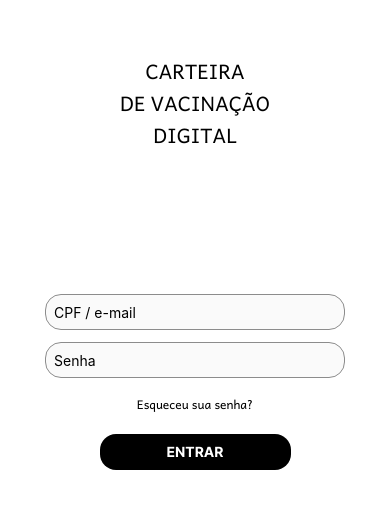
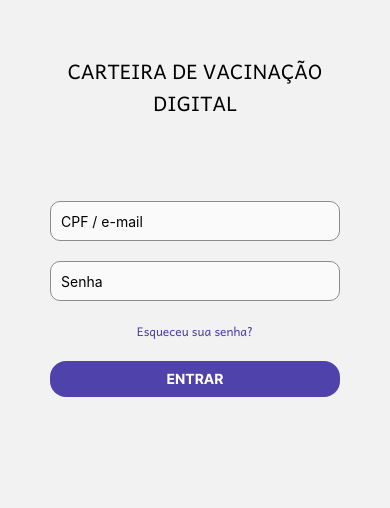
Before and after one commit to vinibmittmann/Carteira-de-Vacinacao-Digital, a React Native app: screen /Login in a window 390 px wide. Shown: the part 110-618 px from the top of the page. Built offline with nearby package versions, Linux system fonts and the light colour scheme.

Commit message:
fix: ajustando detalhes no layout

```diff
--- a/src/components/Header/index.js
+++ b/src/components/Header/index.js
@@ -14,7 +14,7 @@ const Header = () => {
       <View style={{
         width: 500,
         height: 100,
-        backgroundColor: '#7A6DCC',
+        backgroundColor: '#5042AB',
         }}>
 
         <View
--- a/src/pages/addUser.js
+++ b/src/pages/addUser.js
@@ -48,8 +48,10 @@ export default function AddUserScreen({ navigation }) {
   }
 
   return (
-    <View style={styles.container}>
-      <ScrollView style={{width: "77%"}}>
+
+    <View>
+      <ScrollView style={{padding:50}}>
+
         <Controller
           control={control}
           name="name"
@@ -137,13 +139,14 @@ export default function AddUserScreen({ navigation }) {
         {errors.password2 && <Text style={styles.labelError}>{errors.password2?.message}</Text>}
 
         <TouchableOpacity
-        style = {styles.buttonPaciente}
+          style={[styles.buttonPaciente, {backgroundColor: '#5042AB', width: '100%'}]}
           onPress = {handleSubmit(registerUser)}
           >
             <Text style = {styles.buttonTitle}>Confirmar Cadastro</Text>
           </TouchableOpacity>
 
         <StatusBar style="auto" />
+
       </ScrollView>
     </View>
   );
--- a/src/pages/login.js
+++ b/src/pages/login.js
@@ -11,10 +11,8 @@ export default function LoginScreen({navigation}) {
     const {login, error} = useContext(AuthContext)
 
     return (
-        <View style={styles.container}>
-            <Text style={[styles.logo, {paddingTop: 165}]}>CARTEIRA</Text>
-            <Text style={styles.logo}>DE VACINAÇÃO</Text>
-            <Text style={[styles.logo, {paddingBottom: 115}]}>DIGITAL</Text>
+        <View style={styles.loginContainer}>
+            <Text style={[styles.logo, {paddingTop: 165, paddingBottom: 50, textAlign: 'center'}]}>CARTEIRA DE VACINAÇÃO DIGITAL</Text>
 
             <Text style={styles.error}> {error} </Text>
             <TextInput
@@ -33,11 +31,11 @@ export default function LoginScreen({navigation}) {
             <TouchableOpacity
                 onPress={null}
             >
-                <Text style={[styles.link, {color: '#000000'}]}>Esqueceu sua senha?</Text>
+                <Text style={[styles.link, {color: '#5042AB'}]}>Esqueceu sua senha?</Text>
             </TouchableOpacity>
 
             <TouchableOpacity
-                style={[styles.button, {backgroundColor: '#000000'}]}
+                style={[styles.button, {backgroundColor: '#5042AB', width: '100%'}]}
                 onPress={() => login(email, password)}
             >
                 <Text style={styles.buttonTitle}>ENTRAR</Text>
--- a/src/pages/vaccinate.js
+++ b/src/pages/vaccinate.js
@@ -64,7 +64,7 @@ export default function LoginScreen() {
     }
 
     return (
-        <View style={styles.container}>
+        <View style={[styles.container, {padding: 50}]}>
 
             <DropDownPicker
                 placeholder="Selecione uma vacina"
@@ -79,9 +79,9 @@ export default function LoginScreen() {
                 onChangeValue={(value) => {getVaccine(value)}}
             />
 
-            <Text>{vaccine === null ? '' : vaccine.name}</Text>
-            <Text>{vaccine === null ? '' : vaccine.manufacturer}</Text>
-            <Text>{vaccine === null ? '' : vaccine.dosage}</Text>
+            {/* <Text>{vaccine === null ? '' : vaccine.name}</Text> */}
+            {/* <Text>{vaccine === null ? '' : vaccine.manufacturer}</Text>
+            <Text>{vaccine === null ? '' : vaccine.dosage}</Text> */}
 
             <TextInput
                 style={styles.textInput}
@@ -93,7 +93,7 @@ export default function LoginScreen() {
             <Text>{user === null ? '' : user.name}</Text>
 
             <TouchableOpacity
-                style={[styles.button, {backgroundColor: '#000000'}]}
+                style={[styles.button, {backgroundColor: '#5042AB', width: '100%'}]}
                 onPress={() => applyVaccine()}
             >
                 <Text style={styles.buttonTitle}>CONFIRMAR</Text>
--- a/src/routes/auth.tsx
+++ b/src/routes/auth.tsx
@@ -15,7 +15,7 @@ const AuthRoute: React.FC = () => (
                 color: "white"
             },
             headerStyle: {
-                backgroundColor: "#7A6DCC"
+                backgroundColor: "#5042AB"
             }
         }}/>
     </AuthStack.Navigator>
--- a/src/routes/employee.tsx
+++ b/src/routes/employee.tsx
@@ -28,10 +28,10 @@ const EmployeeRoute: React.FC = () => (
             headerShown: true,
             headerTitle: 'Novo Usuário',
             headerTitleStyle: {
-                color: "white"
+                color: "white",
             },
             headerStyle: {
-                backgroundColor: "#7A6DCC"
+                backgroundColor: "#5042AB",
             }
         }}/>
         <EmployeeStack.Screen name="Aplicação de Vacina" component={VaccinateScreen} options={{
@@ -41,7 +41,7 @@ const EmployeeRoute: React.FC = () => (
                 color: "white"
             },
             headerStyle: {
-                backgroundColor: "#7A6DCC"
+                backgroundColor: "#5042AB"
             }
         }}/>
     </EmployeeStack.Navigator>
--- a/src/routes/user.tsx
+++ b/src/routes/user.tsx
@@ -18,9 +18,15 @@ function CustomDrawerContent(props) {
 
 const UserRoute: React.FC = () => (
     <UserStack.Navigator drawerContent={props => <CustomDrawerContent {...props} />}>
-        <UserStack.Screen name="Carteira de Vacinação" component={MainScreen} options={{
-            headerShown: true
-
+        <UserStack.Screen name="Carteira de Vacinação" component={MainScreen}options={{
+            headerShown: true,
+            headerTitle: 'Carteira de Vacinação',
+            headerTitleStyle: {
+                color: "white",
+            },
+            headerStyle: {
+                backgroundColor: "#5042AB",
+            }
         }}/>
     </UserStack.Navigator>
 )
--- a/styles.js
+++ b/styles.js
@@ -30,20 +30,19 @@ export const styles = StyleSheet.create({
     textInput: {
         alignItems: 'center',
         justifyContent: 'center',
-        width: 300,
-        height: 36,
+        width: '100%',
+        height: 40,
         backgroundColor: "#FAFAFA",
-        marginVertical: 6,
+        marginVertical: 10,
         includeFontPadding: true,
-        paddingLeft: 8,
-        borderRadius: 16,
+        paddingLeft: 10,
+        borderRadius: 10,
         borderColor: "#8C8C8C",
         borderWidth: 1
     },
     button: {
         fontSize: 14,
         backgroundColor: "#153586",
-        width: 191,
         height: 36,
         borderRadius: 16,
         justifyContent: "center",
@@ -80,7 +79,7 @@ export const styles = StyleSheet.create({
     card:{
         width: 350,
         height: 130,
-        borderColor: '#7A6DCC',
+        borderColor: '#5042AB',
         borderWidth: 1,
         marginBottom: 10,
 
@@ -98,15 +97,15 @@ export const styles = StyleSheet.create({
         fontSize: 22,
         lineHeight: 75,
         alignContent: 'flex-start',
-        color: "#7A6DCC",
+        color: "#5042AB",
         textTransform: 'uppercase'
     },
     cardContent:{
         alignItems: 'flex-end',
-        color: "#7A6DCC",
+        color: "#5042AB",
     },
     textContent:{
-        color: "#7A6DCC",
+        color: "#5042AB",
     },
 
 
@@ -118,6 +117,12 @@ export const styles = StyleSheet.create({
         elevation:0,
       },
 
+    loginContainer: {
+        paddingRight:50,
+        paddingLeft: 50,
+        alignItems: 'center',
+    }
+
 
 
 
```
Lines whose indentation alone changed are shown as unchanged.
